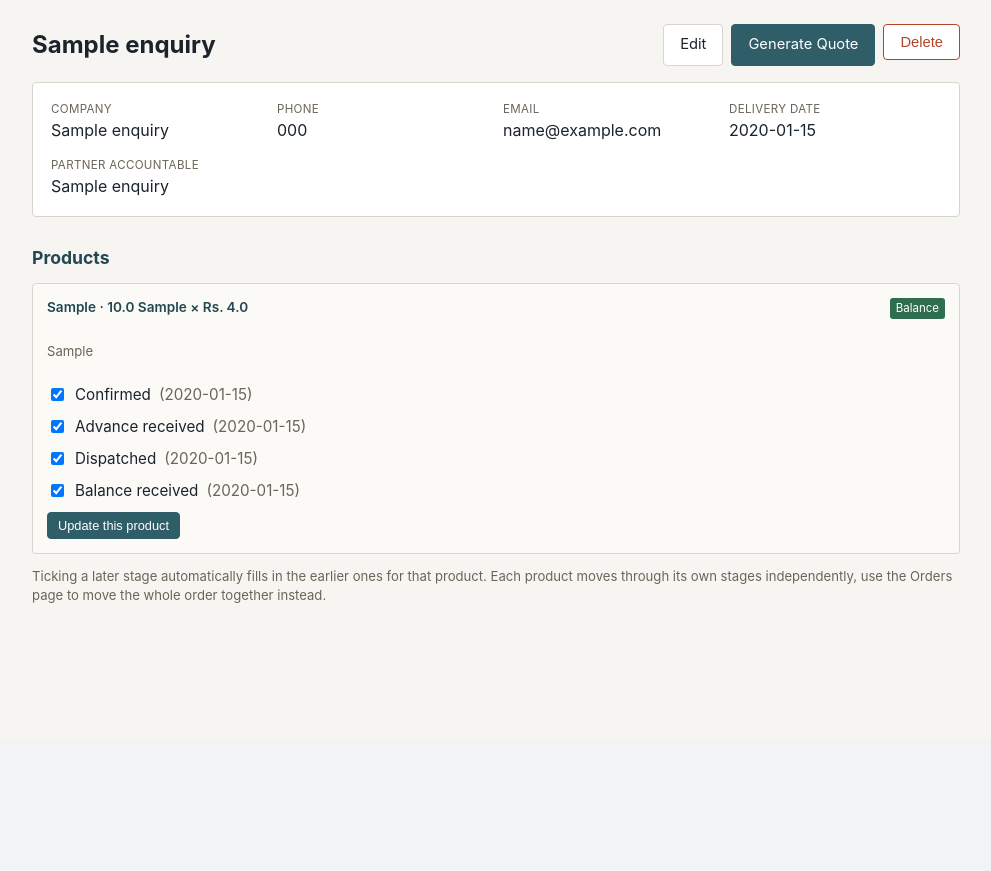
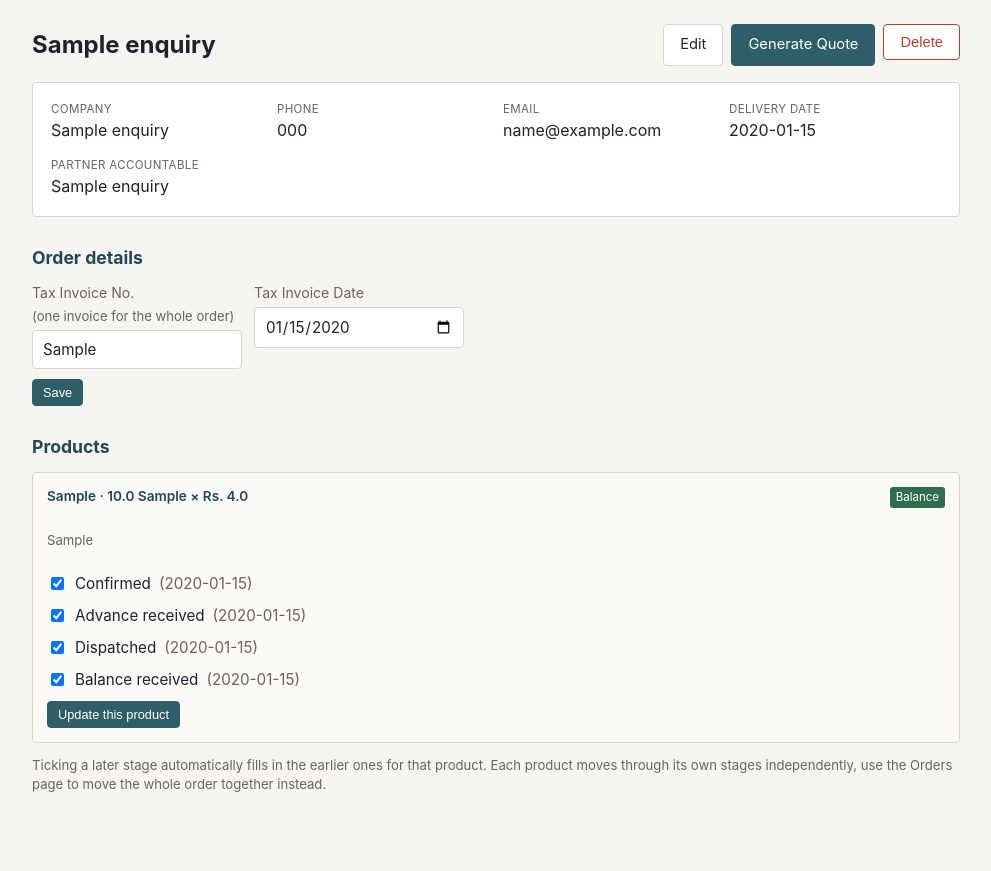
Before and after one commit to virajvisaria-crypto/vardhaman-enquiry-app, a Flask app: page /enquiry/1 in a window 1280 px wide. Shown: the part 61-932 px from the top of the page, without its empty margins (144-1135 px from the left). Before the commit the page ends 664 px from the top, so only its background shows below. Run offline with Flask 3, Linux system fonts and the light colour scheme; the visitor is signed in with stand-in values (Sample User, id 1); data comes from the database, SQL or seed files in the repository; tables that the repository leaves empty hold one stand-in row (values such as "Sample post").

Commit message:
Add tax invoice date and include invoice info in orders export

```diff
--- a/app.py
+++ b/app.py
@@ -164,6 +164,11 @@ def init_db():
             "UPDATE enquiries SET enquiry_date = ? WHERE enquiry_date IS NULL",
             (today_ist().isoformat(),),
         )
+        db.commit()
+
+    if "tax_invoice_no" not in enquiry_cols:
+        db.execute("ALTER TABLE enquiries ADD COLUMN tax_invoice_no TEXT")
+        db.execute("ALTER TABLE enquiries ADD COLUMN tax_invoice_date TEXT")
         db.commit()
 
     if "is_active" not in user_cols:
@@ -395,7 +400,10 @@ def index():
     return redirect(url_for("enquiries"))
 
 
-def _query_enquiries(q, product_filter, delivery_from, delivery_to, sort, sort_dir):
+ARCHIVE_DAYS = 180  # ~6 months
+
+
+def _query_enquiries(q, product_filter, delivery_from, delivery_to, sort, sort_dir, bucket="active"):
     db = get_db()
     clauses = []
     params = []
@@ -408,6 +416,15 @@ def _query_enquiries(q, product_filter, delivery_from, delivery_to, sort, sort_d
     if delivery_to:
         clauses.append("delivery_date <= ?")
         params.append(delivery_to)
+
+    cutoff = (today_ist() - timedelta(days=ARCHIVE_DAYS)).isoformat()
+    if bucket == "archive":
+        clauses.append("enquiry_date < ?")
+        params.append(cutoff)
+    else:
+        clauses.append("(enquiry_date IS NULL OR enquiry_date >= ?)")
+        params.append(cutoff)
+
     where = ("WHERE " + " AND ".join(clauses)) if clauses else ""
     rows = db.execute(
         f"SELECT * FROM enquiries {where} ORDER BY enquiry_date DESC, created_at DESC", params
@@ -416,6 +433,11 @@ def _query_enquiries(q, product_filter, delivery_from, delivery_to, sort, sort_d
     results = []
     for e in rows:
         items = db.execute("SELECT * FROM enquiry_items WHERE enquiry_id = ?", (e["id"],)).fetchall()
+        # Once any product on an enquiry is confirmed, the whole enquiry moves
+        # to the Orders page instead, it doesn't belong on Enquiries or Archive
+        # anymore, regardless of whether its other products are still unconfirmed.
+        if any(i["confirmed"] for i in items):
+            continue
         categories = [i["product_category"] for i in items if i["product_category"]]
         if product_filter and product_filter not in categories:
             continue
@@ -423,8 +445,7 @@ def _query_enquiries(q, product_filter, delivery_from, delivery_to, sort, sort_d
             product_summary = f"{categories[0]}, {categories[1]} +{len(categories) - 2} more"
         else:
             product_summary = ", ".join(categories) if categories else "-"
-        confirmed = any(i["confirmed"] for i in items)
-        results.append({"e": e, "product_summary": product_summary, "confirmed": confirmed})
+        results.append({"e": e, "product_summary": product_summary, "confirmed": False})
 
     sort_keys = {
         "customer": lambda r: (r["e"]["customer_name"] or "").lower(),
@@ -447,7 +468,7 @@ def enquiries():
     sort = request.args.get("sort", "")
     sort_dir = request.args.get("dir", "asc")
 
-    results = _query_enquiries(q, product_filter, delivery_from, delivery_to, sort, sort_dir)
+    results = _query_enquiries(q, product_filter, delivery_from, delivery_to, sort, sort_dir, bucket="active")
 
     db = get_db()
     all_categories = [
@@ -466,7 +487,40 @@ def enquiries():
     return render_template(
         "list.html", enquiries=results, q=q, product_filter=product_filter,
         delivery_from=delivery_from, delivery_to=delivery_to, all_categories=all_categories,
-        sort=sort, sort_dir=sort_dir, sort_link=sort_link,
+        sort=sort, sort_dir=sort_dir, sort_link=sort_link, archive=False,
+    )
+
+
+@app.route("/enquiries/archive")
+@login_required
+def enquiries_archive():
+    q = request.args.get("q", "").strip()
+    product_filter = request.args.get("product", "").strip()
+    delivery_from = request.args.get("delivery_from", "").strip()
+    delivery_to = request.args.get("delivery_to", "").strip()
+    sort = request.args.get("sort", "")
+    sort_dir = request.args.get("dir", "asc")
+
+    results = _query_enquiries(q, product_filter, delivery_from, delivery_to, sort, sort_dir, bucket="archive")
+
+    db = get_db()
+    all_categories = [
+        r["product_category"] for r in db.execute(
+            "SELECT DISTINCT product_category FROM enquiry_items "
+            "WHERE product_category IS NOT NULL AND product_category != '' ORDER BY product_category"
+        ).fetchall()
+    ]
+
+    def sort_link(col):
+        next_dir = "desc" if sort == col and sort_dir == "asc" else "asc"
+        return url_for("enquiries_archive", q=q or None, product=product_filter or None,
+                        delivery_from=delivery_from or None, delivery_to=delivery_to or None,
+                        sort=col, dir=next_dir)
+
+    return render_template(
+        "list.html", enquiries=results, q=q, product_filter=product_filter,
+        delivery_from=delivery_from, delivery_to=delivery_to, all_categories=all_categories,
+        sort=sort, sort_dir=sort_dir, sort_link=sort_link, archive=True,
     )
 
 
@@ -479,7 +533,8 @@ def enquiries_export():
     delivery_to = request.args.get("delivery_to", "").strip()
     sort = request.args.get("sort", "")
     sort_dir = request.args.get("dir", "asc")
-    results = _query_enquiries(q, product_filter, delivery_from, delivery_to, sort, sort_dir)
+    bucket = "archive" if request.args.get("archive") == "1" else "active"
+    results = _query_enquiries(q, product_filter, delivery_from, delivery_to, sort, sort_dir, bucket=bucket)
 
     buf = io.StringIO()
     writer = csv.writer(buf)
@@ -494,7 +549,7 @@ def enquiries_export():
     return Response(
         buf.getvalue(),
         mimetype="text/csv",
-        headers={"Content-Disposition": "attachment; filename=enquiries.csv"},
+        headers={"Content-Disposition": f"attachment; filename={'archive' if bucket == 'archive' else 'enquiries'}.csv"},
     )
 
 
@@ -583,6 +638,28 @@ def enquiry_detail(eid):
     items = db.execute("SELECT * FROM enquiry_items WHERE enquiry_id = ? ORDER BY id", (eid,)).fetchall()
     items_with_stage = [{"item": i, "stage": _current_stage(i) if i["confirmed"] else None} for i in items]
     return render_template("detail.html", enquiry=enquiry, items=items_with_stage)
+
+
+@app.route("/enquiry/<int:eid>/invoice", methods=["POST"])
+@login_required
+def enquiry_invoice_update(eid):
+    db = get_db()
+    enquiry = db.execute("SELECT * FROM enquiries WHERE id = ?", (eid,)).fetchone()
+    if enquiry is None:
+        flash("Enquiry not found.", "error")
+        return redirect(url_for("enquiries"))
+    db.execute(
+        "UPDATE enquiries SET tax_invoice_no = ?, tax_invoice_date = ?, updated_at = ? WHERE id = ?",
+        (
+            request.form.get("tax_invoice_no", "").strip(),
+            request.form.get("tax_invoice_date", "").strip(),
+            now_str(),
+            eid,
+        ),
+    )
+    db.commit()
+    flash("Tax invoice number updated.", "success")
+    return redirect(url_for("enquiry_detail", eid=eid))
 
 
 @app.route("/enquiry/<int:eid>/edit", methods=["GET", "POST"])
@@ -789,7 +866,11 @@ def _query_orders(show_completed, sort, sort_dir):
             and e["delivery_date"] < today_str
             and any(not i["balance_received"] for i in confirmed_items)
         )
+        unconfirmed_items = [i for i in all_items if not i["confirmed"]]
         product_summary = ", ".join(i["product_category"] for i in confirmed_items if i["product_category"]) or "-"
+        if unconfirmed_items:
+            unconfirmed_names = ", ".join(i["product_category"] or "product" for i in unconfirmed_items)
+            product_summary += f" (+ {unconfirmed_names}, not yet confirmed)"
         items.append({
             "row": e,
             "overdue": overdue,
@@ -798,6 +879,7 @@ def _query_orders(show_completed, sort, sort_dir):
             "next_label": NEXT_ACTION_LABEL[stage],
             "product_summary": product_summary,
             "item_count": len(confirmed_items),
+            "has_unconfirmed": bool(unconfirmed_items),
             "mixed_stage": len({_current_stage(i) for i in confirmed_items}) > 1,
         })
 
@@ -843,12 +925,13 @@ def orders_export():
 
     buf = io.StringIO()
     writer = csv.writer(buf)
-    writer.writerow(["Customer", "Company", "Products", "Delivery Date", "Stage", "Overdue"])
+    writer.writerow(["Customer", "Company", "Products", "Delivery Date", "Stage", "Overdue", "Tax Invoice No.", "Tax Invoice Date"])
     for item in items:
         e = item["row"]
         writer.writerow([
             e["customer_name"], e["company_name"] or "", item["product_summary"],
             e["delivery_date"] or "", item["stage_label"], "Yes" if item["overdue"] else "No",
+            e["tax_invoice_no"] or "", e["tax_invoice_date"] or "",
         ])
     return Response(
         buf.getvalue(),
--- a/templates/detail.html
+++ b/templates/detail.html
@@ -19,6 +19,21 @@
   <div><span class="label">Delivery date</span>{{ enquiry.delivery_date or '-' }}</div>
   <div><span class="label">Partner accountable</span>{{ enquiry.partner_name }}</div>
 </div>
+
+{% if items|selectattr('item.confirmed')|list %}
+<h2>Order details</h2>
+<form method="POST" action="{{ url_for('enquiry_invoice_update', eid=enquiry.id) }}" class="order-form">
+  <div class="form-row">
+    <label>Tax Invoice No. <span class="muted small">(one invoice for the whole order)</span>
+      <input type="text" name="tax_invoice_no" value="{{ enquiry.tax_invoice_no or '' }}">
+    </label>
+    <label>Tax Invoice Date
+      <input type="date" name="tax_invoice_date" value="{{ enquiry.tax_invoice_date or '' }}">
+    </label>
+  </div>
+  <button type="submit" class="btn btn-small btn-primary">Save</button>
+</form>
+{% endif %}
 
 <h2>Products</h2>
 {% for entry in items %}
```
